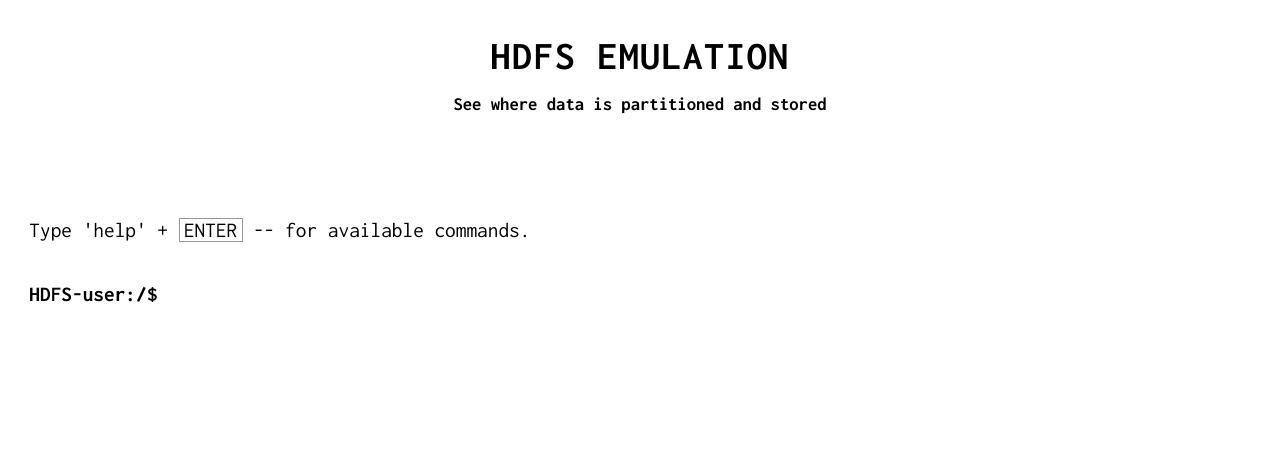
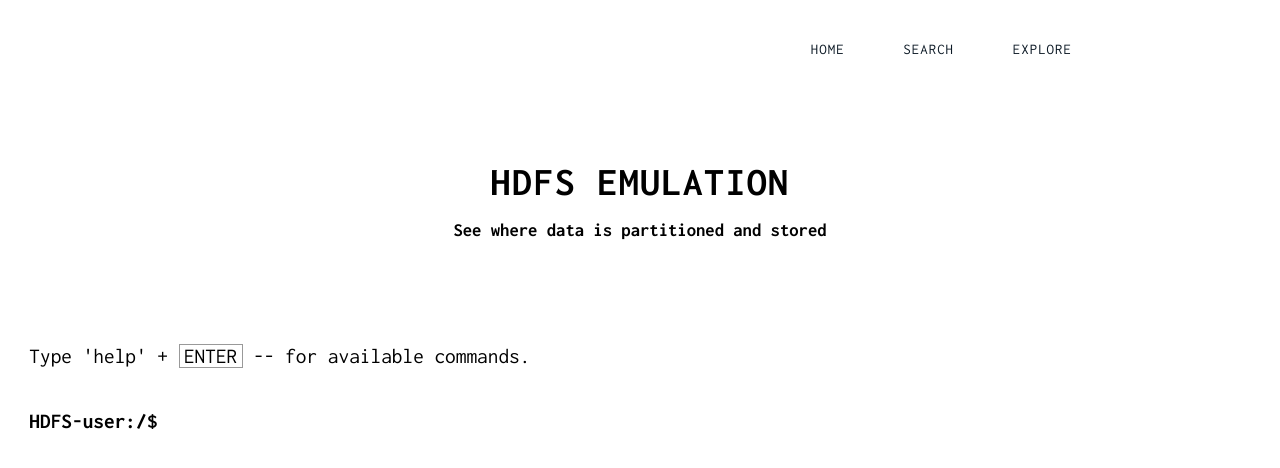
Before and after one commit to fawzansayed/DSCI551_Project, a Flask app: page / in a window 1280 px wide. Shown: the top 468 px of the page. Run offline with Flask 2, Linux system fonts and the light colour scheme; some libraries are stand-ins or nearby versions.

Commit message:
Navbar implementation

```diff
--- a/app.py
+++ b/app.py
@@ -4,6 +4,11 @@ import requests
 import datetime
 from EDFS.mkdir_firebase import *
 from EDFS.ls_firebase import *
+from EDFS.cat_firebase import *
+from EDFS.put_firebase import *
+from EDFS.rm_firebase import *
+import pandas as pd
+from pandas import DataFrame, read_csv
 from flask import Flask, Response, request, make_response, jsonify, render_template
 # from EDFS.firebase import *
 # from EDFS.sqlite import *
@@ -16,7 +21,15 @@ app = Flask(__name__, template_folder='templates')
 
 @app.route('/')
 def index():
-    return render_template('index.html')
+    return render_template('index.html', title="Home")
+
+@app.route("/search")
+def search():
+    return render_template("search.html", title="Search")
+
+@app.route("/explore")
+def explore():
+    return render_template("explore.html", title="Explore")
 
 
 @app.route('/mkdir', methods=['GET'])
@@ -26,12 +39,14 @@ def mkdir_firebase():
         path = mkdir(inp)
         return path
 
+
 @app.route('/ls', methods=['GET'])
 def ls_firebase():
     if request.method == 'GET':
         inp = request.args.get('command')
         path = ls(inp)
         return path
+
 
 @app.route('/cat', methods=['GET'])
 def cat_firebase():
@@ -40,12 +55,30 @@ def cat_firebase():
         path = cat(inp)
         return path
 
+
 @app.route('/put', methods=['GET'])
 def put_firebase():
     if request.method == 'GET':
         inp = request.args.get('command')
         path = put(inp)
         return path
+
+
+@app.route('/rm', methods=['GET'])
+def rm_firebase():
+    if request.method == 'GET':
+        inp = request.args.get('command')
+        path = rm(inp)
+        return path
+
+# @app.route('/display_table', methods=['GET'])
+# def html_table():
+#     return render_template('index.html',
+
+
+# file = 'Data/List of Orders.csv'
+# df = pd.read_csv(file)
+# df.to_html(header="true", table_id="main_table")
 
 # @app.route('/sqlite', methods=[GET])
 # def sql():
@@ -73,5 +106,6 @@ def put_firebase():
 
 
 if __name__ == '__main__':
-    app.run(debug=True)
+    app.run(debug = True, port = 5002)
+
     cursor.close()
--- a/static/styles.css
+++ b/static/styles.css
@@ -11,10 +11,94 @@ body {
     font-weight: 400;
 }
 
+#navbar {
+  background: white;
+  color: rgb(13, 26, 38);
+  position: fixed;
+  top: 0;
+  height: 60px;
+  line-height: 60px;
+  width: 100vw;
+  z-index: 10;
+}
+
+.nav-wrapper {
+  margin: auto;
+  text-align: center;
+  width: 70%;
+} @media(max-width: 768px) {
+    .nav-wrapper {
+      width: 90%;
+    }
+  } @media(max-width: 638px) {
+      .nav-wrapper {
+        width: 100%;
+      }
+    }
+
+
+.logo {
+  float: left;
+  margin-left: 28px;
+  font-size: 1.5em;
+  height: 60px;
+  letter-spacing: 1px;
+  text-transform: uppercase;
+} @media(max-width: 768px) {
+    .logo {
+/*       margin-left: 5px; */
+    }
+  }
+
+#navbar ul {
+  display: inline-block;
+  float: right;
+  list-style: none;
+  /* margin-right: 14px; */
+  margin-top: -2px;
+  text-align: right;
+  transition: transform 0.5s ease-out;
+  -webkit-transition: transform 0.5s ease-out;
+} @media(max-width: 640px) {
+    #navbar ul {
+      display: none;
+    }
+  } @media(orientation: landscape) {
+      #navbar ul {
+        display: inline-block;
+      }
+    }
+
+#navbar li {
+  display: inline-block;
+}
+
+#navbar li a {
+  color: rgb(13, 26, 38);
+  display: block;
+  font-size: 0.7em;
+  height: 50px;
+  letter-spacing: 1px;
+  margin: 0 20px;
+  padding: 0 4px;
+  position: relative;
+  text-decoration: none;
+  text-transform: uppercase;
+  transition: all 0.5s ease;
+  -webkit-transition: all 0.5s ease;
+}
+
+#navbar li a:hover {
+  /* border-bottom: 1px solid rgb(28, 121, 184); */
+  color: rgb(28, 121, 184);
+  transition: all 1s ease;
+  -webkit-transition: all 1s ease;
+}
+
 #header {
     height: 100%;
     margin: 0;
-    padding: 0;
+    padding-top: 10%;
     text-align: center;
     font-family: "Inconsolata", monospace;
   }
@@ -89,6 +173,7 @@ kbd {
   padding: 0 0.2em;
 }
 input[type="text"] {
+  font: 16pt "Inconsolata", monospace;
   max-width: 10em;
   border: none;
   font-family: inherit;
@@ -96,6 +181,7 @@ input[type="text"] {
   padding: 0 0.5em;
 }
 input[type="text"]:focus {
+  font: 16pt "Inconsolata", monospace;
   background: #fff;
   color: #000;
   outline: none;
--- a/templates/index.html
+++ b/templates/index.html
@@ -7,14 +7,20 @@
   <meta name="viewport" content="width=device-width, initial-scale=1.0" />
   <link rel="stylesheet" href="../static/styles.css" />
 
-  <!-- CDN's for Importing Firebase realtime database -->
-  <script src="https://www.gstatic.com/firebasejs/8.3.3/firebase-app.js"></script>
-  <script src="https://www.gstatic.com/firebasejs/8.3.3/firebase-database.js"></script>
-
   <title>HDFS Emulation</title>
 </head>
 
 <body>
+  <!-- Navbar portion of the web application -->
+  <nav id="navbar" class="">
+    <div class="nav-wrapper">
+      <ul id="menu">
+        <li><a href="{{ url_for('index') }}">Home</a></li>
+        <li><a href="{{ url_for('search') }}">Search</a></li>
+        <li><a href="{{ url_for('explore') }}">Explore</a></li>
+      </ul>
+    </div>
+  </nav>
 
   <!-- The header portion of the web application -->
   <div id="header">
@@ -80,7 +86,22 @@
     <span class="command">HDFS-user:/$<input name="command" id="command" type="text" /></span>
   </div>
 
+  {% for table in tables %}
+  {{titles[loop.index]}}
+  {{ table|safe }}
+  {% endfor %}
+
   <script src="../static/script.js"></script>
+  <script src="https://code.jquery.com/jquery-3.3.1.slim.min.js"
+    integrity="sha384-q8i/X+965DzO0rT7abK41JStQIAqVgRVzpbzo5smXKp4YfRvH+8abtTE1Pi6jizo"
+    crossorigin="anonymous"></script>
+  <script src="https://cdnjs.cloudflare.com/ajax/libs/popper.js/1.14.7/umd/popper.min.js"
+    integrity="sha384-UO2eT0CpHqdSJQ6hJty5KVphtPhzWj9WO1clHTMGa3JDZwrnQq4sF86dIHNDz0W1"
+    crossorigin="anonymous"></script>
+  <script src="https://stackpath.bootstrapcdn.com/bootstrap/4.3.1/js/bootstrap.min.js"
+    integrity="sha384-JjSmVgyd0p3pXB1rRibZUAYoIIy6OrQ6VrjIEaFf/nJGzIxFDsf4x0xIM+B07jRM"
+    crossorigin="anonymous"></script>
+</body>
 </body>
 
 </html>
```
Also changed, not shown: templates/explore.html (added, +53 -0 lines), templates/search.html (added, +49 -0 lines).
